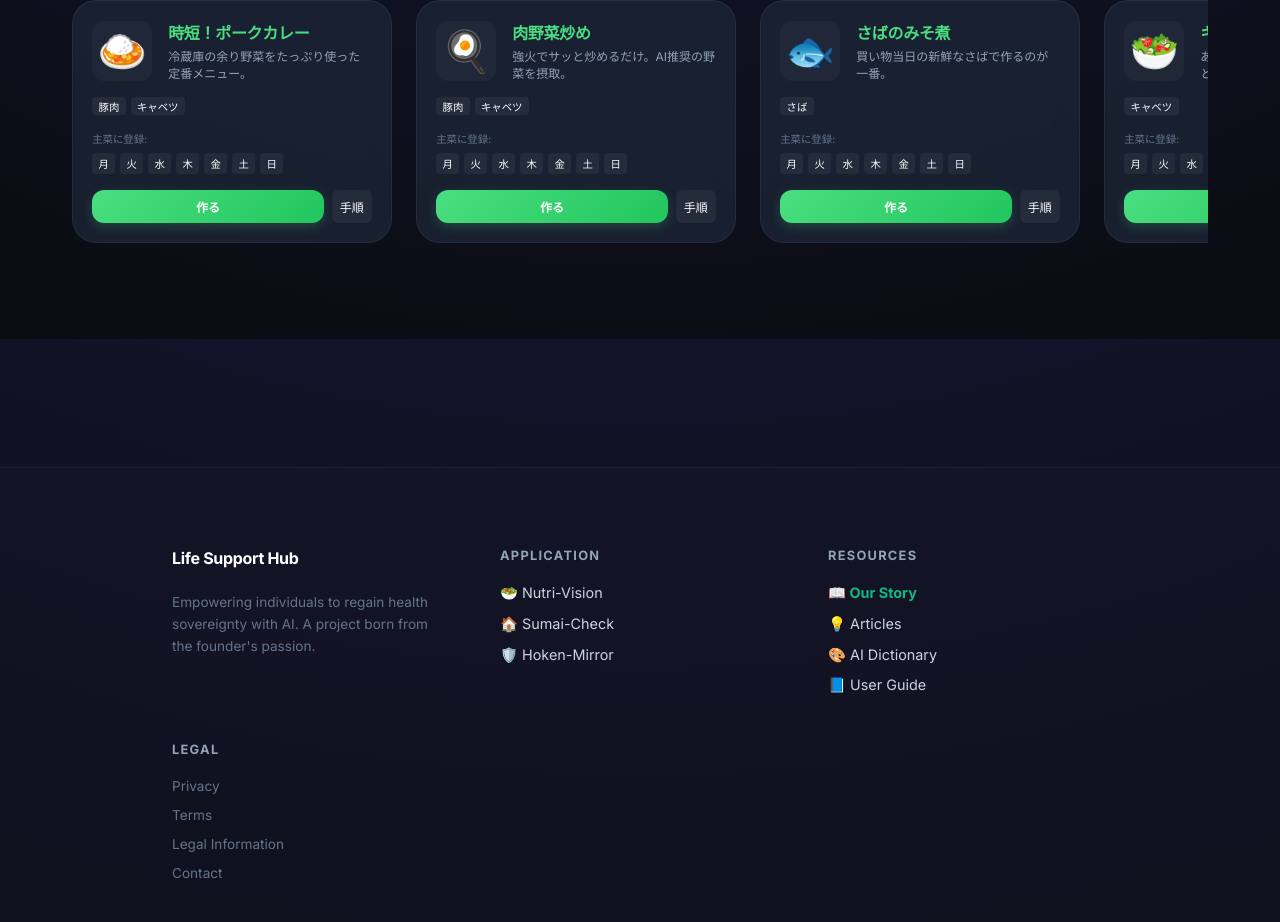
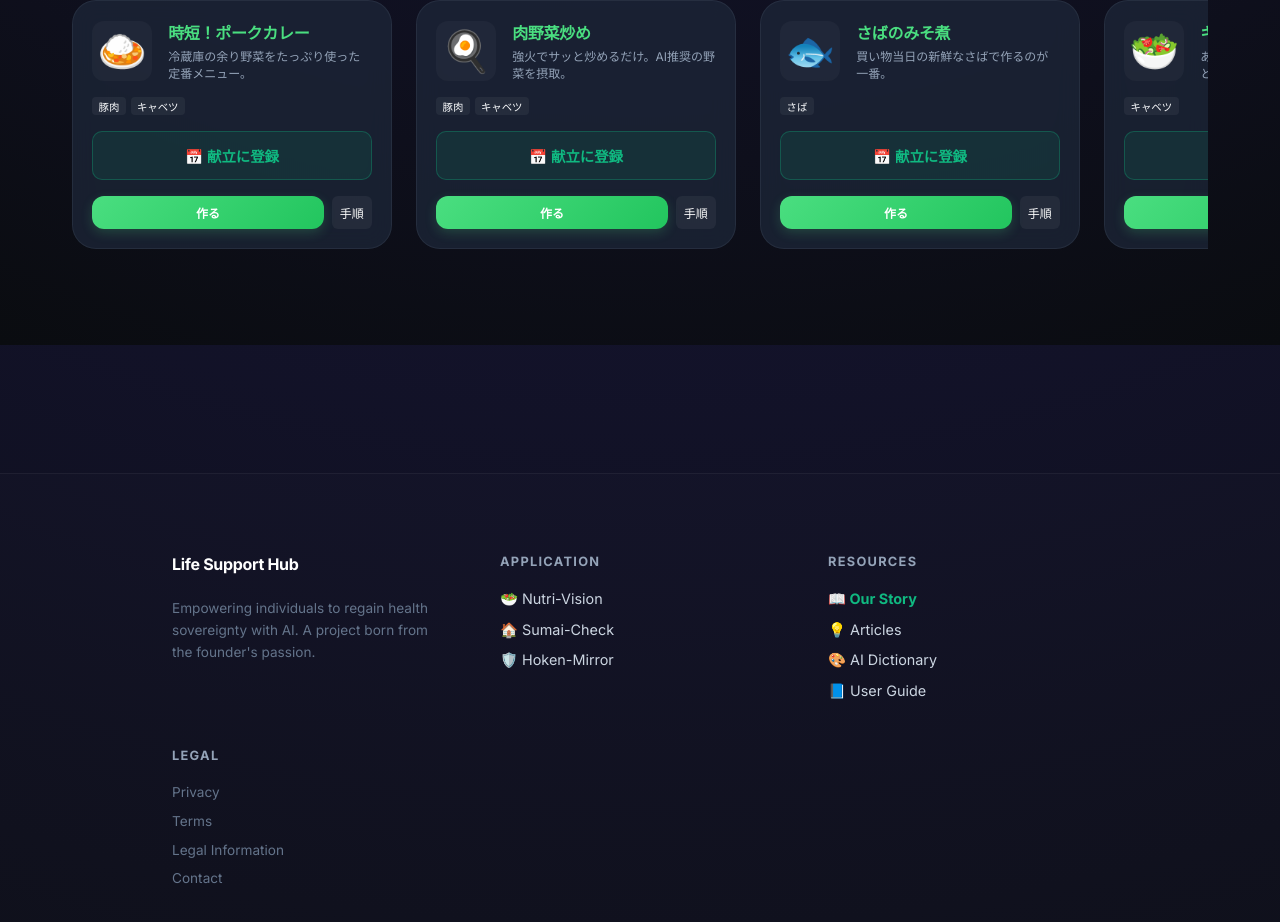
Before and after one commit to convini-bach/Life-Support-Project, a Next.js app: page /recipe-app/menu in a window 1280 px wide. Shown: the part 1094-2016 px from the top of the page. Built offline with nearby package versions, Linux system fonts and the light colour scheme.

Commit message:
feat: implement touch-friendly recipe registration modal with large day buttons

```diff
--- a/src/app/recipe-app/menu/page.tsx
+++ b/src/app/recipe-app/menu/page.tsx
@@ -99,6 +99,7 @@ export default function MenuPage() {
   const [filter, setFilter] = useState<RecipeCategory | 'all' | 'main' | 'side' | 'soup'>('all');
   const [selectedSlot, setSelectedSlot] = useState<keyof DayPlan>('main');
   const [isApplying, setIsApplying] = useState<string | null>(null);
+  const [registeringRecipe, setRegisteringRecipe] = useState<Recipe | null>(null);
   const [expandedId, setExpandedId] = useState<string | null>(null);
   const [message, setMessage] = useState<string | null>(null);
 
@@ -339,12 +340,17 @@ export default function MenuPage() {
               </div>
 
               <div>
-                <div style={{ fontSize: '0.65rem', color: '#64748b', marginBottom: '0.4rem' }}>{SLOT_JP[selectedSlot as string]}に登録:</div>
-                <div style={{ display: 'flex', flexWrap: 'wrap', gap: '0.3rem' }}>
-                  {(Object.keys(DAYS_JP) as DayOfWeek[]).map(day => (
-                    <button key={day} onClick={() => setRecipeToDay(day, recipe)} style={{ fontSize: '0.65rem', background: weeklyPlan[day]?.[selectedSlot] === recipe.id ? 'var(--recipe-primary)' : 'rgba(255,255,255,0.05)', color: weeklyPlan[day]?.[selectedSlot] === recipe.id ? '#000' : '#fff', padding: '0.2rem 0.4rem', borderRadius: '4px', border: 'none', cursor: 'pointer' }}>{DAYS_JP[day]}</button>
-                  ))}
-                </div>
+                <button
+                  onClick={() => setRegisteringRecipe(recipe)}
+                  style={{
+                    width: '100%', padding: '0.8rem', borderRadius: '10px',
+                    background: 'rgba(16, 185, 129, 0.1)', border: '1px solid rgba(16, 185, 129, 0.3)',
+                    color: '#10b981', fontSize: '0.9rem', fontWeight: 'bold', cursor: 'pointer',
+                    display: 'flex', alignItems: 'center', justifyContent: 'center', gap: '0.5rem'
+                  }}
+                >
+                  📅 献立に登録
+                </button>
               </div>
 
               <div style={{ marginTop: 'auto', display: 'flex', gap: '0.5rem' }}>
@@ -363,6 +369,55 @@ export default function MenuPage() {
           ))}
         </div>
       </section>
+
+      {/* 登録用モーダル */}
+      {registeringRecipe && (
+        <div style={{
+          position: 'fixed', top: 0, left: 0, right: 0, bottom: 0,
+          background: 'rgba(0,0,0,0.8)', backdropFilter: 'blur(8px)',
+          zIndex: 1000, display: 'flex', alignItems: 'center', justifyContent: 'center', padding: '1rem'
+        }}>
+          <div className="glass-card" style={{ width: '100%', maxWidth: '400px', padding: '2rem' }}>
+            <h3 style={{ fontSize: '1.2rem', marginBottom: '0.5rem', color: '#fff', textAlign: 'center' }}>
+              {registeringRecipe.name}
+            </h3>
+            <p style={{ fontSize: '0.85rem', color: '#94a3b8', textAlign: 'center', marginBottom: '2rem' }}>
+              どの曜日の <span style={{ color: 'var(--recipe-primary)', fontWeight: 'bold' }}>{SLOT_JP[selectedSlot as string]}</span> に登録しますか？
+            </p>
+
+            <div style={{ display: 'grid', gridTemplateColumns: 'repeat(2, 1fr)', gap: '1rem' }}>
+              {(Object.keys(DAYS_JP) as DayOfWeek[]).map(day => (
+                <button
+                  key={day}
+                  onClick={() => {
+                    setRecipeToDay(day, registeringRecipe);
+                    setRegisteringRecipe(null);
+                  }}
+                  style={{
+                    padding: '1.2rem', borderRadius: '15px', fontSize: '1.1rem', fontWeight: 'bold',
+                    background: weeklyPlan[day]?.[selectedSlot] === registeringRecipe.id ? 'var(--recipe-primary)' : 'rgba(255,255,255,0.05)',
+                    color: weeklyPlan[day]?.[selectedSlot] === registeringRecipe.id ? '#000' : '#fff',
+                    border: '1px solid rgba(255,255,255,0.1)', cursor: 'pointer'
+                  }}
+                >
+                  {DAYS_JP[day]}
+                </button>
+              ))}
+            </div>
+
+            <button
+              onClick={() => setRegisteringRecipe(null)}
+              style={{
+                width: '100%', marginTop: '2rem', padding: '1rem', borderRadius: '12px',
+                background: 'rgba(248, 113, 113, 0.1)', border: 'none', color: '#f87171',
+                fontWeight: 'bold', cursor: 'pointer'
+              }}
+            >
+              キャンセル
+            </button>
+          </div>
+        </div>
+      )}
     </main>
   );
 }
```
